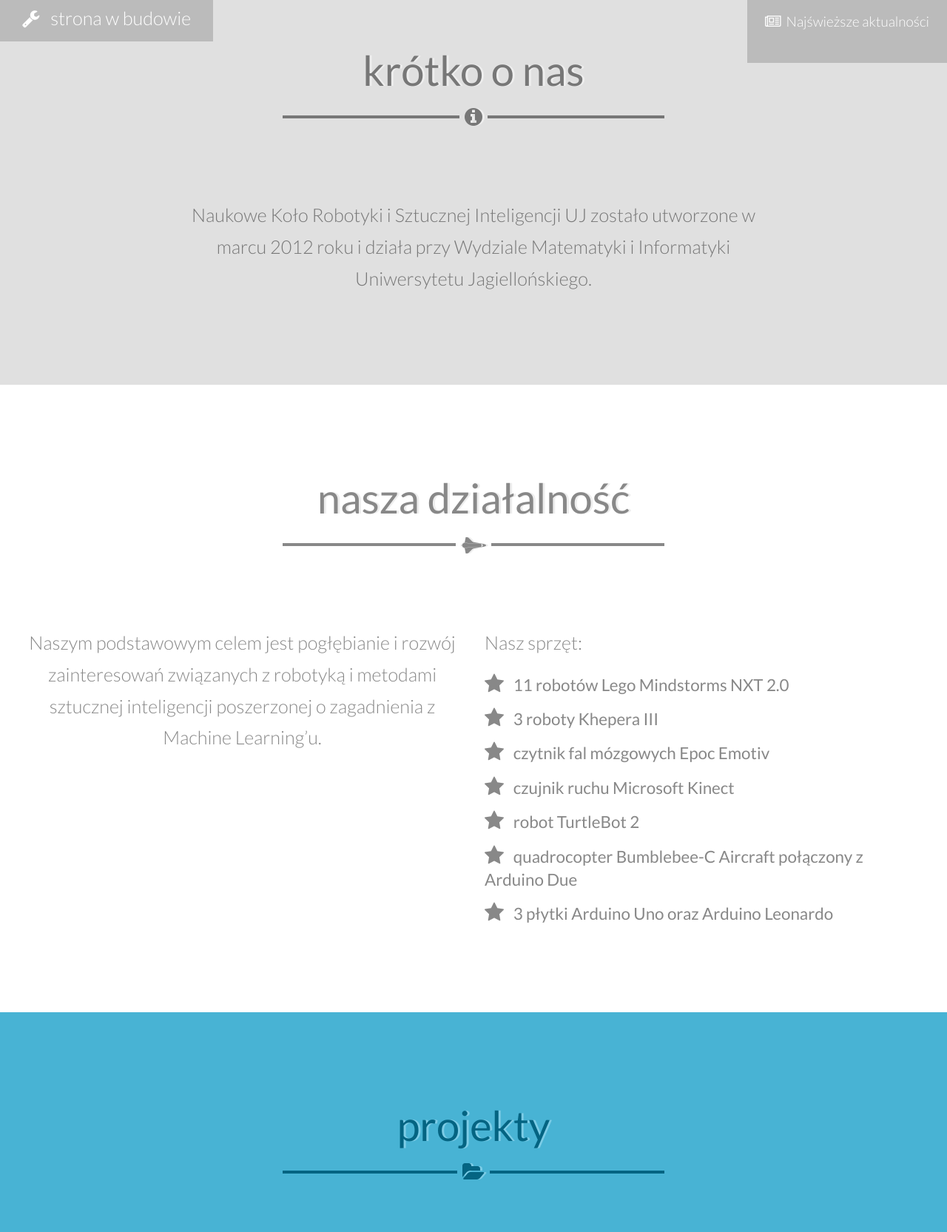
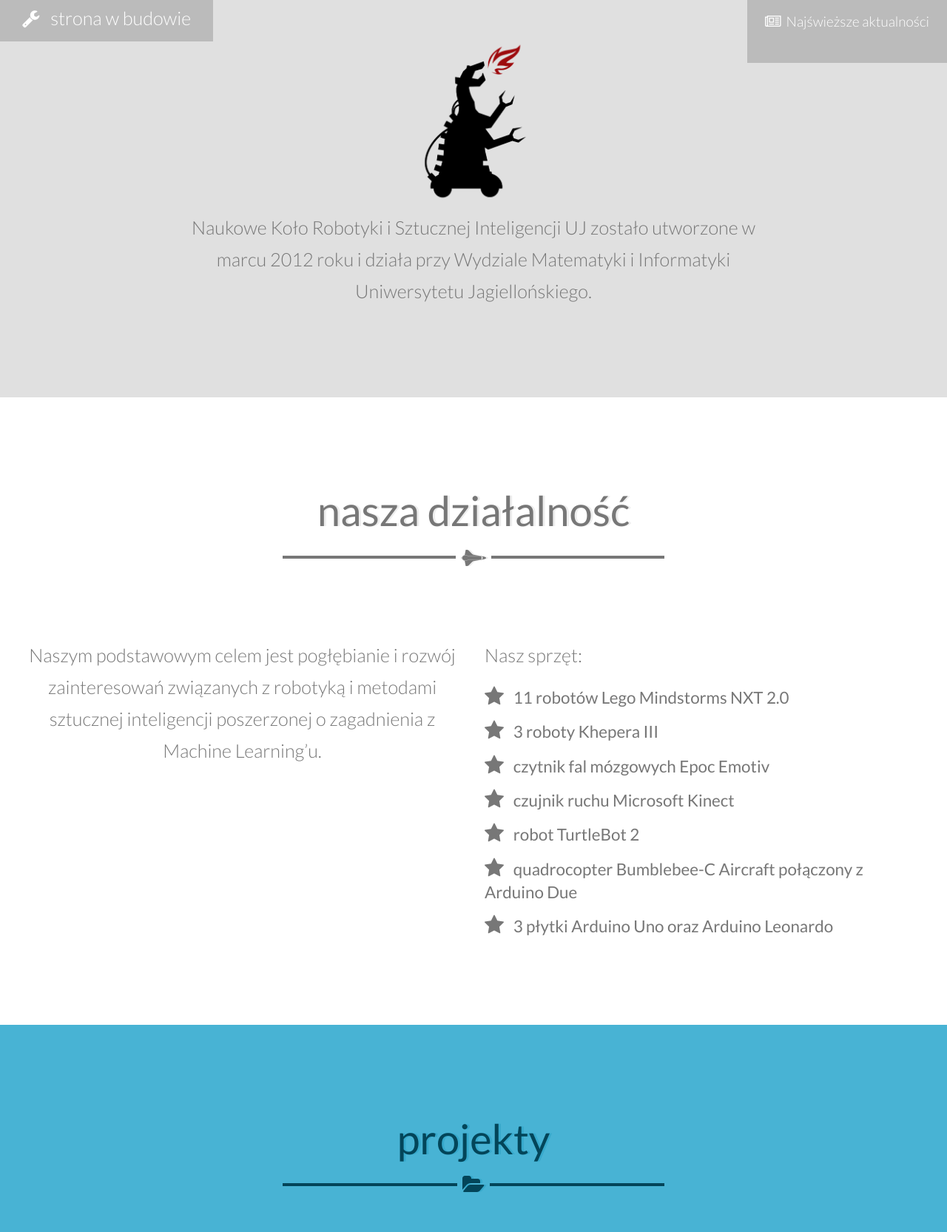
Before and after one commit to brunokam/nkr-website, a plain HTML site: page index.html in a window 1280 px wide. Shown: the part 58-1723 px from the top of the page at 74% size. Drawn offline with Linux system fonts and the light colour scheme; no server answers.

Commit message:
About and projects sections update

```diff
--- a/css/styles.css
+++ b/css/styles.css
@@ -273,10 +273,10 @@ hr.primary {
 }
 
 .project .footer {
-    background-color: #C44141;
-    -webkit-box-shadow: 2px 4px 0 #96292B;
-    -moz-box-shadow: 2px 4px 0 #96292B;
-    box-shadow: 2px 4px 0 #96292B;
+    background-color: #7CCCE6;
+    -webkit-box-shadow: 2px 4px 0 #046482;
+    -moz-box-shadow: 2px 4px 0 #046482;
+    box-shadow: 2px 4px 0 #046482;
 }
 
 .project .footer .inline-link {
@@ -298,6 +298,10 @@ hr.primary {
     color: #777;
 }
 
+#about img {
+    width: 20%;
+}
+
 #about h1 {
     text-shadow: 3px 0 0 #eee;
 }
@@ -312,7 +316,7 @@ hr.primary {
 
 #mission {
     background-color: #fff;
-    color: #888;
+    color: #777;
 }
 
 #mission h1 {
@@ -320,7 +324,7 @@ hr.primary {
 }
 
 #mission hr.primary {
-    border-color: #888;
+    border-color: #777;
 }
 
 #mission .fa.title-decoration {
@@ -333,22 +337,22 @@ hr.primary {
 }
 
 #projects h1 {
-    color: #046482;
-    text-shadow: 3px 0 0 #7CCCE6;
+    color: #034559;
+    text-shadow: 3px 0 0 #37A9CC;
 }
 
 #projects hr.primary {
-    border-color: #046482;
+    border-color: #034559;
 }
 
 #projects .fa.title-decoration {
-    color: #046482;
-    text-shadow: 3px 0 0 #7CCCE6;
+    color: #034559;
+    text-shadow: 3px 0 0 #37A9CC;
 }
 
 #join-us {
     background-color: #333;
-    color: #888;
+    color: #999;
 }
 
 #join-us h1 {
@@ -356,7 +360,7 @@ hr.primary {
 }
 
 #join-us hr.primary {
-    border-color: #888;
+    border-color: #999;
 }
 
 #join-us .fa.title-decoration {
--- a/index.html
+++ b/index.html
@@ -70,19 +70,19 @@
 
 
 <section class="container-fluid" id="about">
-    <div class="row head">
+    <div class="row">
         <div class="col-xs-12 col-lg-8 col-lg-offset-2 text-center">
-            <h1>krótko o nas</h1>
-            <hr class="primary">
-            <i class="fa fa-info-circle fa-2x title-decoration" style="background-color: #e0e0e0;"></i>
+            <img src="/assets/img/logo_smok.png">
         </div>
     </div>
 
-    <div class="col-xs-12 col-lg-8 col-lg-offset-2 text-center">
-        <p class="lead">
-            Naukowe Koło Robotyki i Sztucznej Inteligencji UJ zostało utworzone w marcu 2012 roku i działa
-            przy Wydziale Matematyki i Informatyki Uniwersytetu Jagiellońskiego.
-        </p>
+    <div class="row">
+        <div class="col-xs-12 col-lg-8 col-lg-offset-2 text-center">
+            <p class="lead">
+                Naukowe Koło Robotyki i Sztucznej Inteligencji UJ zostało utworzone w marcu 2012 roku i działa
+                przy Wydziale Matematyki i Informatyki Uniwersytetu Jagiellońskiego.
+            </p>
+        </div>
     </div>
 </section>
 
```
Also changed, not shown: assets/img/logo_smok.png (added).
